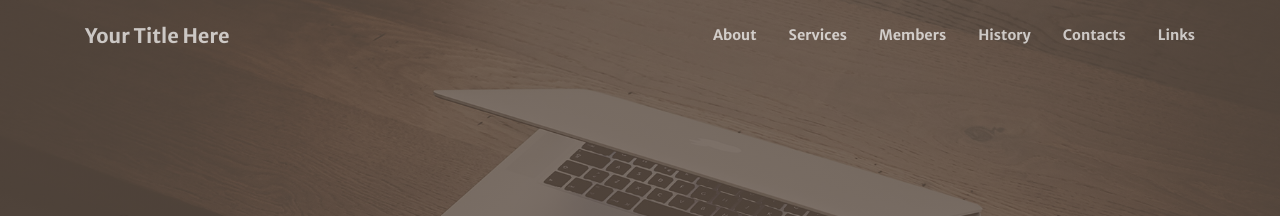
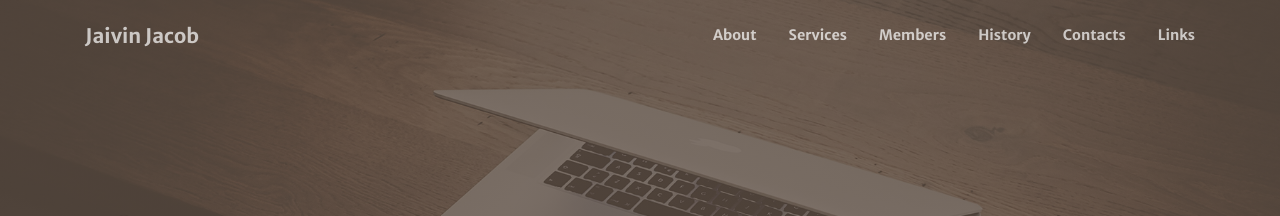
Before and after one commit to jaivinjacob/jaivinjacob.github.io, a Jekyll site: the page built from index.md, in a window 1280 px wide. Shown: the top 216 px of the page. Built offline with Jekyll 4.4.1, drawn with Linux system fonts in a browser that asks for light colours.

Commit message:
Update _config.yml

```diff
--- a/_config.yml
+++ b/_config.yml
@@ -1,5 +1,5 @@
 # Site settings
-title: Your Title Here
+title: Jaivin Jacob
 description: > # this means to ignore newlines until "baseurl:"
 baseurl: "/creative-theme-jekyll-new/" # the subpath of your site, e.g. /blog/
 url: "" # the base hostname & protocol for your site
```
